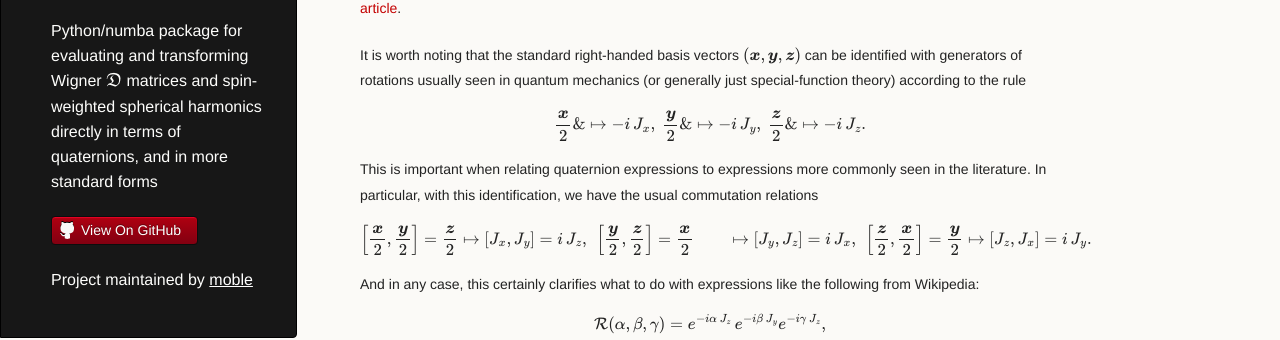
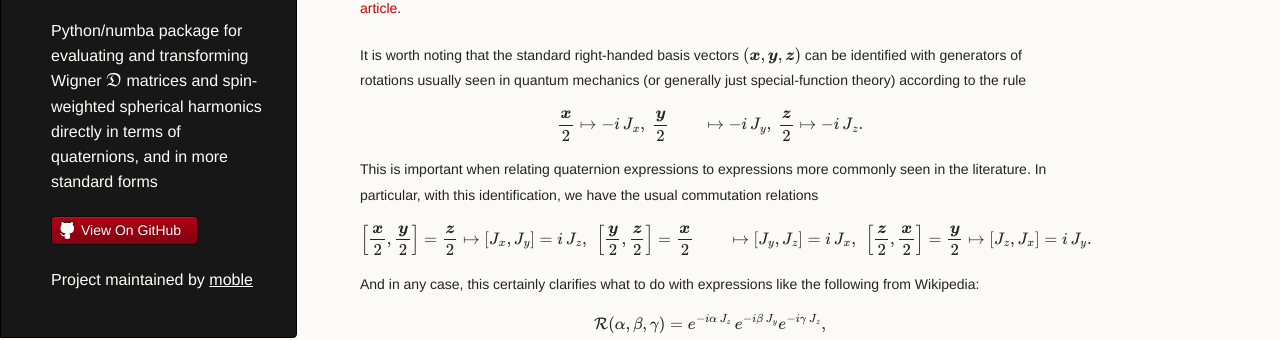
Before and after one commit to moble/spherical_functions, a Jekyll site: the page built from index.md, in a window 1280 px wide and 900 px high, scrolled down 2084 px. Shown: the part 150-490 px from the top of the window. Built offline with Jekyll 4.4.1, drawn with Linux system fonts in a browser that asks for light colours; formulas are drawn with MathJax 3.

Commit message:
No.  No, definitely giving up

```diff
--- a/EulerAngles.md
+++ b/EulerAngles.md
@@ -44,9 +44,9 @@ It is worth noting that the standard right-handed basis vectors $(\basis{x},
 seen in quantum mechanics (or generally just special-function theory) according
 to the rule
 \begin{align\*}
-  \frac{\basis{x}}{2} \&\mapsto -i\, J\_x, \\\\
-  \frac{\basis{y}}{2} \&\mapsto -i\, J\_y, \\\\
-  \frac{\basis{z}}{2} \&\mapsto -i\, J\_z.
+  \frac{\basis{x}}{2} &\mapsto -i\, J\_x, \\\\
+  \frac{\basis{y}}{2} &\mapsto -i\, J\_y, \\\\
+  \frac{\basis{z}}{2} &\mapsto -i\, J\_z.
 \end{align\*}
 This is important when relating quaternion expressions to expressions more
 commonly seen in the literature.  In particular, with this identification, we
```
